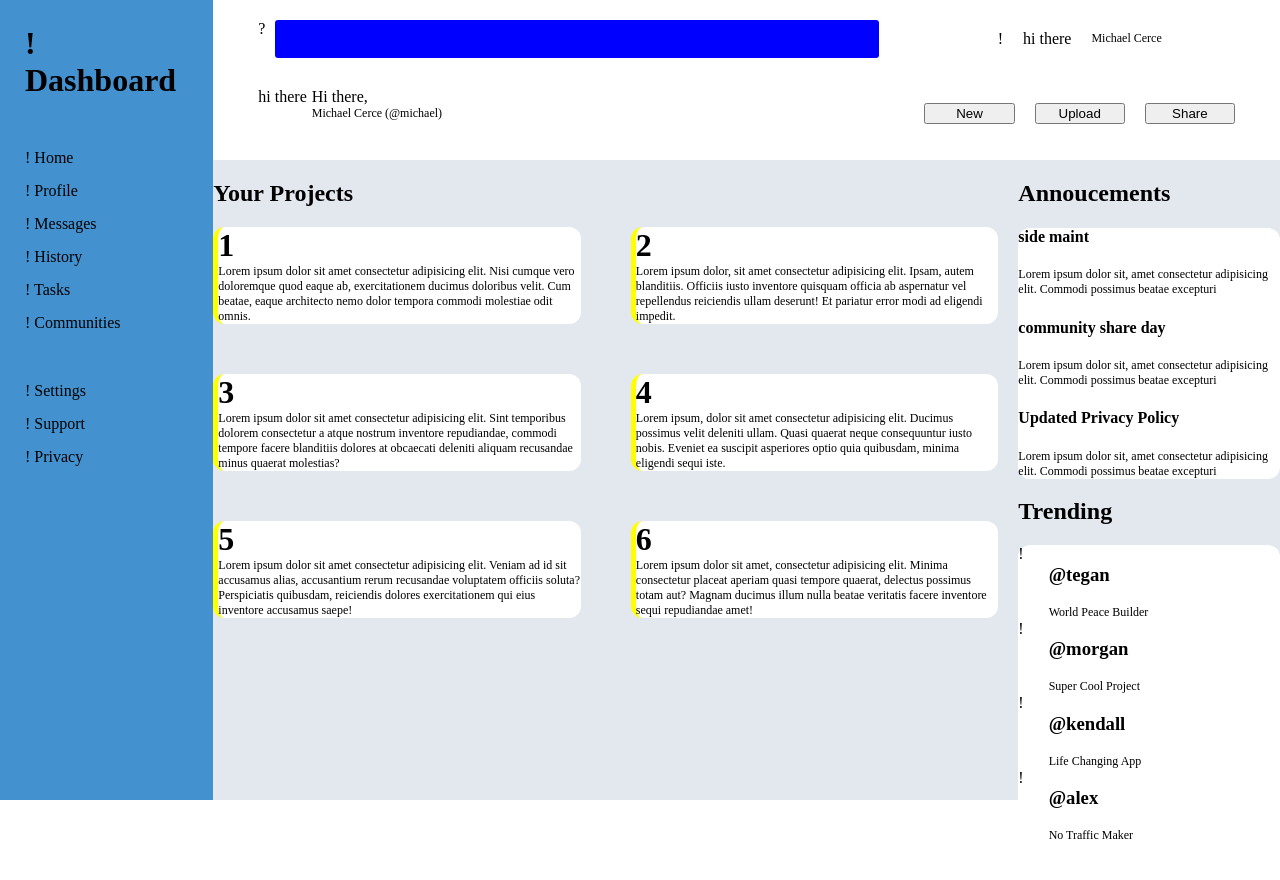
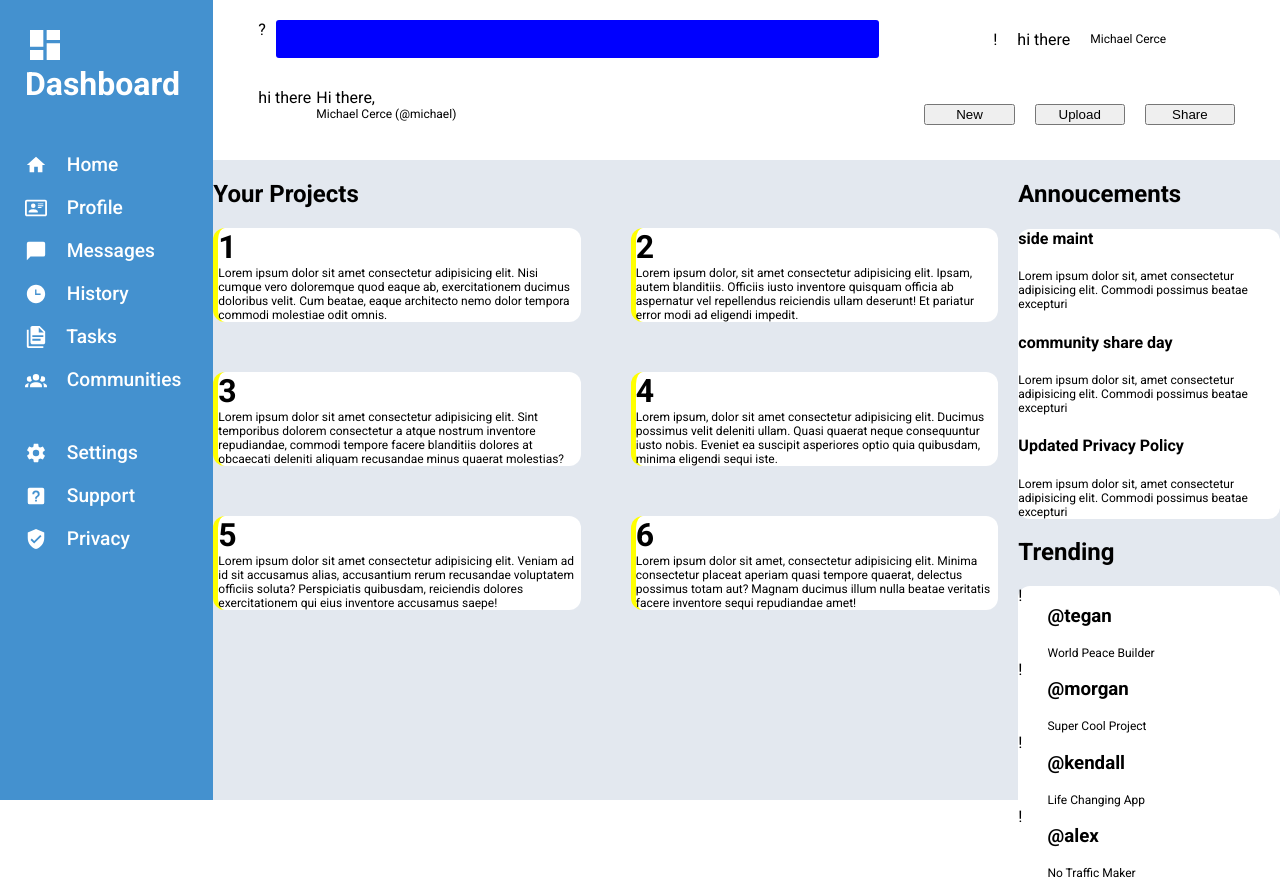
Before and after one commit to MichaelJCerce/admin-dashboard, a plain HTML site: page index.html in a window 1280 px wide. Before the commit the page ends 843 px from the top, so only its background shows below. Drawn offline with Linux system fonts and the light colour scheme.

Commit message:
Add svgs to sidebar

```diff
--- a/index.html
+++ b/index.html
@@ -5,6 +5,12 @@
     <meta name="viewport" content="width=device-width, initial-scale=1.0" />
     <title>Admin Dashboard</title>
     <link rel="stylesheet" href="./style.css" />
+    <link rel="preconnect" href="https://fonts.googleapis.com" />
+    <link rel="preconnect" href="https://fonts.gstatic.com" crossorigin />
+    <link
+      href="https://fonts.googleapis.com/css2?family=Roboto:ital,wght@0,100;0,300;0,400;0,500;0,700;0,900;1,100;1,300;1,400;1,500;1,700;1,900&display=swap"
+      rel="stylesheet"
+    />
   </head>
   <body>
     <div class="header">
@@ -31,19 +37,95 @@
       </div>
     </div>
     <div class="sidebar">
-      <h1><span>!</span> Dashboard</h1>
+      <h1
+        ><svg xmlns="http://www.w3.org/2000/svg" viewBox="0 0 24 24">
+          <title>view-dashboard</title>
+          <path d="M13,3V9H21V3M13,21H21V11H13M3,21H11V15H3M3,13H11V3H3V13Z" />
+        </svg>
+        Dashboard</h1
+      >
       <div class="sidebar-actions">
-        <div><span>!</span> Home</div>
-        <div><span>!</span> Profile</div>
-        <div><span>!</span> Messages</div>
-        <div><span>!</span> History</div>
-        <div><span>!</span> Tasks</div>
-        <div><span>!</span> Communities</div>
+        <div
+          ><svg xmlns="http://www.w3.org/2000/svg" viewBox="0 0 24 24">
+            <title>home</title>
+            <path d="M10,20V14H14V20H19V12H22L12,3L2,12H5V20H10Z" />
+          </svg>
+          Home</div
+        >
+        <div
+          ><svg xmlns="http://www.w3.org/2000/svg" viewBox="0 0 24 24">
+            <title>card-account-details-outline</title>
+            <path
+              d="M22,3H2C0.91,3.04 0.04,3.91 0,5V19C0.04,20.09 0.91,20.96 2,21H22C23.09,20.96 23.96,20.09 24,19V5C23.96,3.91 23.09,3.04 22,3M22,19H2V5H22V19M14,17V15.75C14,14.09 10.66,13.25 9,13.25C7.34,13.25 4,14.09 4,15.75V17H14M9,7A2.5,2.5 0 0,0 6.5,9.5A2.5,2.5 0 0,0 9,12A2.5,2.5 0 0,0 11.5,9.5A2.5,2.5 0 0,0 9,7M14,7V8H20V7H14M14,9V10H20V9H14M14,11V12H18V11H14"
+            />
+          </svg>
+          Profile</div
+        >
+        <div
+          ><svg xmlns="http://www.w3.org/2000/svg" viewBox="0 0 24 24">
+            <title>message</title>
+            <path
+              d="M20,2H4A2,2 0 0,0 2,4V22L6,18H20A2,2 0 0,0 22,16V4C22,2.89 21.1,2 20,2Z"
+            />
+          </svg>
+          Messages</div
+        >
+        <div
+          ><svg xmlns="http://www.w3.org/2000/svg" viewBox="0 0 24 24">
+            <title>clock-time-three</title>
+            <path
+              d="M12 2C6.5 2 2 6.5 2 12C2 17.5 6.5 22 12 22C17.5 22 22 17.5 22 12S17.5 2 12 2M17 13H11V7H12.5V11.5H17V13Z"
+            />
+          </svg>
+          History</div
+        >
+        <div
+          ><svg xmlns="http://www.w3.org/2000/svg" viewBox="0 0 24 24">
+            <title>file-document-multiple</title>
+            <path
+              d="M4 4V22H20V24H4C2.9 24 2 23.1 2 22V4H4M15 7H20.5L15 1.5V7M8 0H16L22 6V18C22 19.11 21.11 20 20 20H8C6.89 20 6 19.1 6 18V2C6 .89 6.89 0 8 0M17 16V14H8V16H17M20 12V10H8V12H20Z"
+            />
+          </svg>
+          Tasks</div
+        >
+        <div
+          ><svg xmlns="http://www.w3.org/2000/svg" viewBox="0 0 24 24">
+            <title>account-group</title>
+            <path
+              d="M12,5.5A3.5,3.5 0 0,1 15.5,9A3.5,3.5 0 0,1 12,12.5A3.5,3.5 0 0,1 8.5,9A3.5,3.5 0 0,1 12,5.5M5,8C5.56,8 6.08,8.15 6.53,8.42C6.38,9.85 6.8,11.27 7.66,12.38C7.16,13.34 6.16,14 5,14A3,3 0 0,1 2,11A3,3 0 0,1 5,8M19,8A3,3 0 0,1 22,11A3,3 0 0,1 19,14C17.84,14 16.84,13.34 16.34,12.38C17.2,11.27 17.62,9.85 17.47,8.42C17.92,8.15 18.44,8 19,8M5.5,18.25C5.5,16.18 8.41,14.5 12,14.5C15.59,14.5 18.5,16.18 18.5,18.25V20H5.5V18.25M0,20V18.5C0,17.11 1.89,15.94 4.45,15.6C3.86,16.28 3.5,17.22 3.5,18.25V20H0M24,20H20.5V18.25C20.5,17.22 20.14,16.28 19.55,15.6C22.11,15.94 24,17.11 24,18.5V20Z"
+            />
+          </svg>
+          Communities</div
+        >
       </div>
       <div class="sidebar-help">
-        <div><span>!</span> Settings</div>
-        <div><span>!</span> Support</div>
-        <div><span>!</span> Privacy</div>
+        <div
+          ><svg xmlns="http://www.w3.org/2000/svg" viewBox="0 0 24 24">
+            <title>cog</title>
+            <path
+              d="M12,15.5A3.5,3.5 0 0,1 8.5,12A3.5,3.5 0 0,1 12,8.5A3.5,3.5 0 0,1 15.5,12A3.5,3.5 0 0,1 12,15.5M19.43,12.97C19.47,12.65 19.5,12.33 19.5,12C19.5,11.67 19.47,11.34 19.43,11L21.54,9.37C21.73,9.22 21.78,8.95 21.66,8.73L19.66,5.27C19.54,5.05 19.27,4.96 19.05,5.05L16.56,6.05C16.04,5.66 15.5,5.32 14.87,5.07L14.5,2.42C14.46,2.18 14.25,2 14,2H10C9.75,2 9.54,2.18 9.5,2.42L9.13,5.07C8.5,5.32 7.96,5.66 7.44,6.05L4.95,5.05C4.73,4.96 4.46,5.05 4.34,5.27L2.34,8.73C2.21,8.95 2.27,9.22 2.46,9.37L4.57,11C4.53,11.34 4.5,11.67 4.5,12C4.5,12.33 4.53,12.65 4.57,12.97L2.46,14.63C2.27,14.78 2.21,15.05 2.34,15.27L4.34,18.73C4.46,18.95 4.73,19.03 4.95,18.95L7.44,17.94C7.96,18.34 8.5,18.68 9.13,18.93L9.5,21.58C9.54,21.82 9.75,22 10,22H14C14.25,22 14.46,21.82 14.5,21.58L14.87,18.93C15.5,18.67 16.04,18.34 16.56,17.94L19.05,18.95C19.27,19.03 19.54,18.95 19.66,18.73L21.66,15.27C21.78,15.05 21.73,14.78 21.54,14.63L19.43,12.97Z"
+            />
+          </svg>
+          Settings</div
+        >
+        <div
+          ><svg xmlns="http://www.w3.org/2000/svg" viewBox="0 0 24 24">
+            <title>help-box</title>
+            <path
+              d="M11,18H13V16H11V18M12,6A4,4 0 0,0 8,10H10A2,2 0 0,1 12,8A2,2 0 0,1 14,10C14,12 11,11.75 11,15H13C13,12.75 16,12.5 16,10A4,4 0 0,0 12,6M5,3H19A2,2 0 0,1 21,5V19A2,2 0 0,1 19,21H5A2,2 0 0,1 3,19V5A2,2 0 0,1 5,3Z"
+            />
+          </svg>
+          Support</div
+        >
+        <div
+          ><svg xmlns="http://www.w3.org/2000/svg" viewBox="0 0 24 24">
+            <title>shield-check</title>
+            <path
+              d="M10,17L6,13L7.41,11.59L10,14.17L16.59,7.58L18,9M12,1L3,5V11C3,16.55 6.84,21.74 12,23C17.16,21.74 21,16.55 21,11V5L12,1Z"
+            />
+          </svg>
+          Privacy</div
+        >
       </div>
     </div>
     <div class="main">
--- a/style.css
+++ b/style.css
@@ -16,10 +16,11 @@ body {
   grid-template-areas:
     "sidebar header"
     "sidebar main";
+  font-family: "Roboto", sans-serif;
 }
 
 .header {
-  background-color:white;
+  background-color: white;
   grid-area: header;
   display: grid;
   grid-template-columns: 2fr 1fr;
@@ -30,12 +31,13 @@ body {
 }
 
 .sidebar {
-  background-color:#4491CF;
+  background-color: #4491cf;
   grid-area: sidebar;
+  color: white;
 }
 
 .main {
-  background-color: #E3E8EF;
+  background-color: #e3e8ef;
   display: grid;
   grid-template-columns: 3fr 1fr;
   grid-area: main;
@@ -45,7 +47,7 @@ body {
 .search {
   /* display: flex;
   gap: 10px; */
-  display:grid;
+  display: grid;
   column-gap: 10px;
   grid-template-columns: min-content 1fr;
 }
@@ -61,7 +63,7 @@ body {
   gap: 30px;
   align-items: center;
   justify-content: center; */
-  display:grid;
+  display: grid;
   grid-template-columns: max-content max-content max-content;
   column-gap: 20px;
   align-items: center;
@@ -101,13 +103,15 @@ p {
   padding: 25px;
 }
 
-.sidebar-actions, .sidebar-help {
+.sidebar-actions,
+.sidebar-help {
   display: grid;
-  gap:15px;
+  gap: 20px;
 }
 
 h1 {
   margin: 0;
+
 }
 
 .projects-posts {
@@ -118,10 +122,12 @@ h1 {
 
 p {
   margin: 0;
-  font-size: .75rem;
+  font-size: 0.75rem;
 }
 
-.announcements-list, .trending-list, .post {
+.announcements-list,
+.trending-list,
+.post {
   background-color: white;
   border-radius: 12px;
 }
@@ -136,3 +142,21 @@ p {
   justify-content: start;
   gap: 25px;
 }
+h1 svg {
+  width: 40px;
+  height: 40px;
+  margin-right: 8px;
+}
+
+svg {
+  fill: white;
+  width: 22px;
+  height: 22px;
+  margin-right: 15px;
+  vertical-align: bottom;
+}
+
+.sidebar-actions div, .sidebar-help div {
+  font-size: 1.2rem;
+  font-weight: 500;
+}
```
